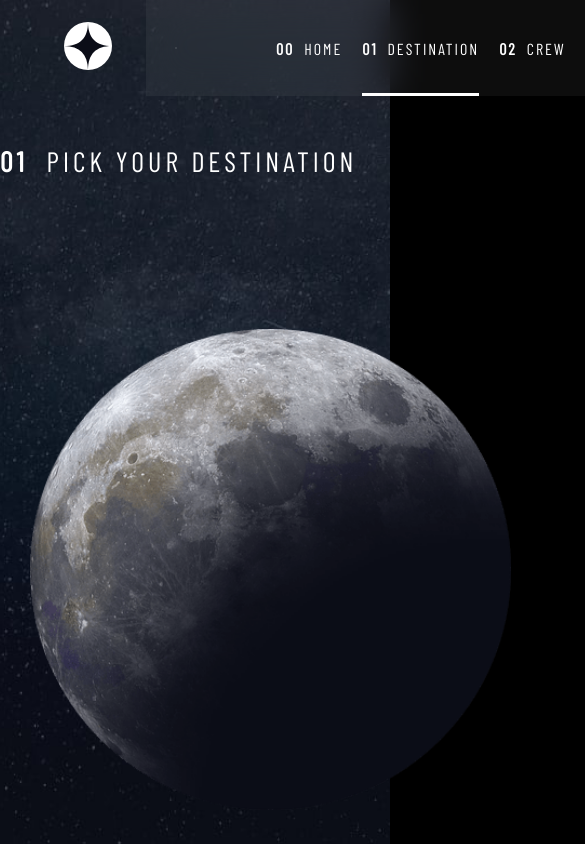
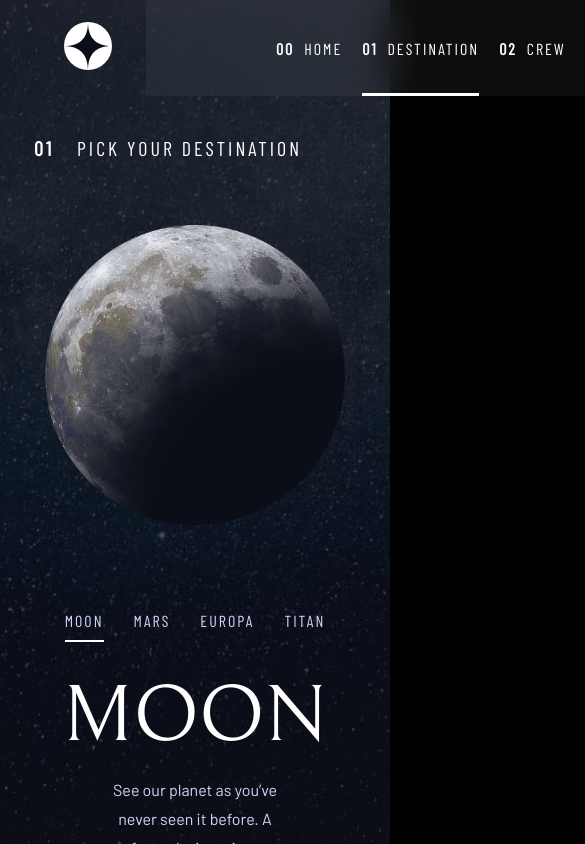
Before and after one commit to nshahaf/space-tourism, a React (Vite) app: page / in a window 390 px wide. Both pictures are taken after a click on the button "EXPLORE". Shown: the top 844 px of the page, 585 px wide, since content can reach past the window. Built offline with nearby package versions, Linux system fonts and the light colour scheme.

Commit message:
destination wide breakpoint

```diff
--- a/src/assets/styles/pages/_destination.scss
+++ b/src/assets/styles/pages/_destination.scss
@@ -9,57 +9,128 @@
   .content {
     display: flex;
     flex-direction: column;
+
+    gap: 65px;
+    max-width: 765px;
+    margin: 40px auto;
+    padding-inline: 34px;
+
+    @include for-wide-layout {
       gap: 24px;
+      max-width: 1110px;
       margin: 48px auto;
-    max-width: 1110px;
+      padding-inline: 0px;
+    }
+
     h2 {
       display: flex;
       align-items: center;
+
+      gap: 23px;
+      font-size: 20px;
+      letter-spacing: 3px;
+
+      @include for-wide-layout{
         gap: 19px;
+        font-size: 28px;
+        letter-spacing: 4px;
+      }
 
       text-transform: uppercase;
+
       span {
         font-weight: bold;
       }
     }
 
     .destination {
+      display: flex;
+      flex-direction: column;
+      align-items: center;
+
+      @include for-wide-layout {
         display: grid;
         grid-template-columns: 1fr 1fr;
         width: 1110px;
         column-gap: 30px;
+      }
 
       .img-container {
+        padding: 0;
+        width: 300px;
+
+        @include for-wide-layout {
           padding: 127px 29.5px;
+          width: auto;
         }
+      }
+
       .content-container {
+        transition: all 200ms ease-in-out;
+        display: flex;
+        flex-direction: column;
+
+        align-items: center;
+        text-align: center;
+        padding: 82px 47px;
+
+        @include for-wide-layout {
+          align-items: start;
+          text-align: start;
           padding: 133px 47px;
-        transition: all 200ms ease-in-out;
+        }
 
         .destination-nav {
           text-transform: uppercase;
           display: flex;
           gap: 30px;
 
-          a{
-            border-bottom: 2px solid rgba(255, 255, 255,0);
+          a {
+            border-bottom: 2px solid rgba(255, 255, 255, 0);
             padding-block: 0px 10px;
             transition: border-bottom 300ms ease-in-out;
           }
-          a:hover{
-            border-bottom: 2px solid rgba(255, 255, 255,0.5);
+
+          a:hover {
+            border-bottom: 2px solid rgba(255, 255, 255, 0.5);
           }
-          a.active{
-            border-bottom: 2px solid rgba(255, 255, 255,1);
+
+          a.active {
+            border-bottom: 2px solid rgba(255, 255, 255, 1);
           }
         }
 
         h1 {
+          text-transform: uppercase;
+
+          margin-block: 28px 14px;
+          font-size: 5rem;
+          letter-spacing: 0px;
+
+          @include for-wide-layout{
             margin-block: 40px 14px;
-          text-transform: uppercase;
+            font-size: 6.25rem;
             letter-spacing: -5px;
+
           }
-        p.text-7, p.text-9,a{color: $blue-300;}
+        }
+
+        p.text-7,
+        p.text-9,
+        a {
+          color: $blue-300;
+        }
+
+        p.text-9{
+          padding-inline: 45px;
+          font-size: 1rem;
+
+          @include for-wide-layout{
+            padding-inline: 0;
+            font-size: 1.125rem;
+          }
+        }
+
         .line {
           display: flex;
           height: 1px;
@@ -67,15 +138,26 @@
           flex-grow: 0;
           opacity: 0.25;
           background-color: #fff;
+          margin-block: 24px;
+
+          @include for-wide-layout{
             margin-block: 38px;
           }
+        }
+
         .info {
           text-transform: uppercase;
           display: grid;
           grid-template-columns: 1fr 1fr;
           column-gap: 24px;
+          padding-inline: 40px;
+          @include for-wide-layout{
+            padding-inline: 0px;
 
-          .distance,.time{
+          }
+
+          .distance,
+          .time {
             display: flex;
             flex-direction: column;
             gap: 10px;
@@ -92,13 +174,16 @@
 .fade-enter {
   opacity: 0;
 }
+
 .fade-enter-active {
   opacity: 1;
   transition: opacity 500ms linear;
 }
+
 .fade-exit {
   opacity: 1;
 }
+
 .fade-exit-active {
   opacity: 0;
 }
--- a/src/assets/styles/setup/_base.scss
+++ b/src/assets/styles/setup/_base.scss
@@ -6,10 +6,10 @@
 
 html {
   font-family: bellefair-regular;
+  font-size: 16px;
 }
 
 body {
-  font-size: 16px;
   background-color: black;
   width: auto;
   height: auto;
--- a/src/assets/styles/setup/_helpers.scss
+++ b/src/assets/styles/setup/_helpers.scss
@@ -48,41 +48,41 @@
 }
 
 .text-1 {
-    font-size: 144px;
+    font-size: 9rem;
 }
 .text-2 {
-    font-size: 100px;
+    font-size: 6.25rem;
 }
 .text-3 {
-    font-size: 56px;
+    font-size: 3.5rem;
 }
 .text-4 {
-    font-size: 32px;
+    font-size: 2rem;
 }
 .text-5 {
     font-family: barlow-condensed-regular;
-    font-size: 28px;
+    font-size: 1.75rem;
     letter-spacing: 4px;
 }
 .text-6 {
-    font-size: 28px;
+    font-size: 1.75rem;
 }
 
 .text-7 {
     font-family: barlow-condensed-regular;
-    font-size: 14px;
+    font-size: 0.875rem;
     letter-spacing: 2px;
 }
 
 .text-8 {
     font-family: barlow-condensed-regular;
-    font-size: 16px;
+    font-size: 1rem;
     letter-spacing: 2px;
 }
 
 .text-9 {
     font-family: barlow-regular;
-    font-size: 18px;
+    font-size: 1.125rem;
     letter-spacing: 0px;
     line-height: 180%;
 }
--- a/src/assets/styles/setup/_variables.scss
+++ b/src/assets/styles/setup/_variables.scss
@@ -11,8 +11,8 @@ $white: rgb(255,255,255);
 
 // Breakpoints
 $mobile-breakpoint: 375px;
-$narrow-breakpoint: 800px;
-$normal-breakpoint: 1000px;
+$narrow-breakpoint: 375px;
+$normal-breakpoint: 800px;
 $wide-breakpoint: 1200px;
 $desktop-breakpoint: 1440px;
 
```
Lines whose indentation alone changed are shown as unchanged.
